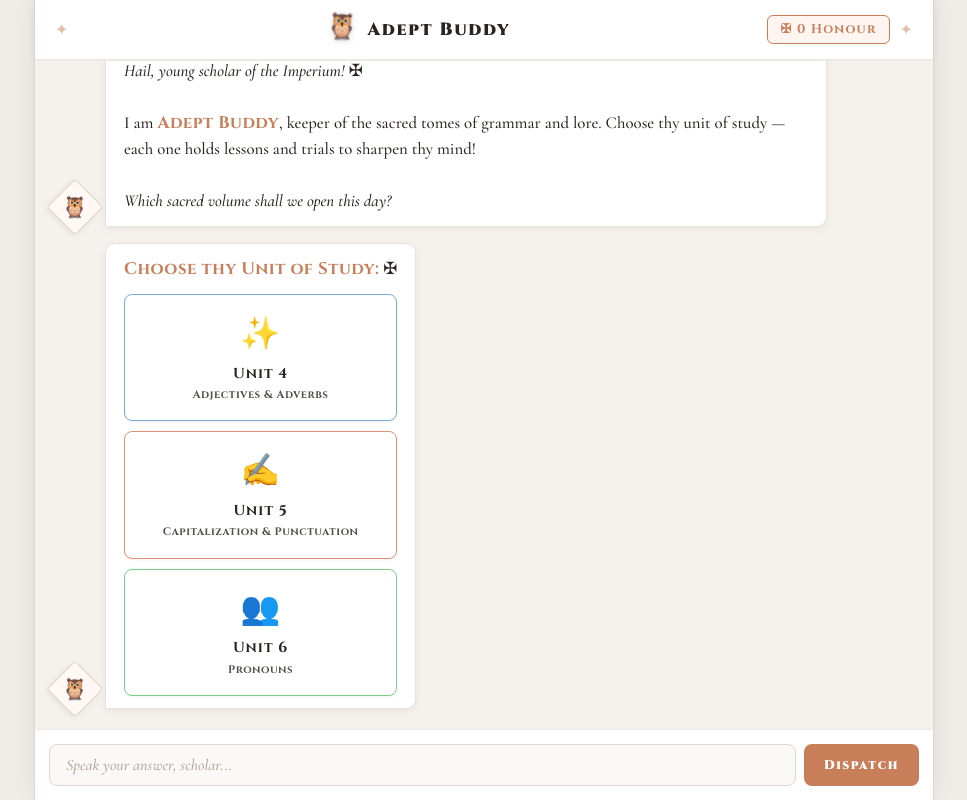
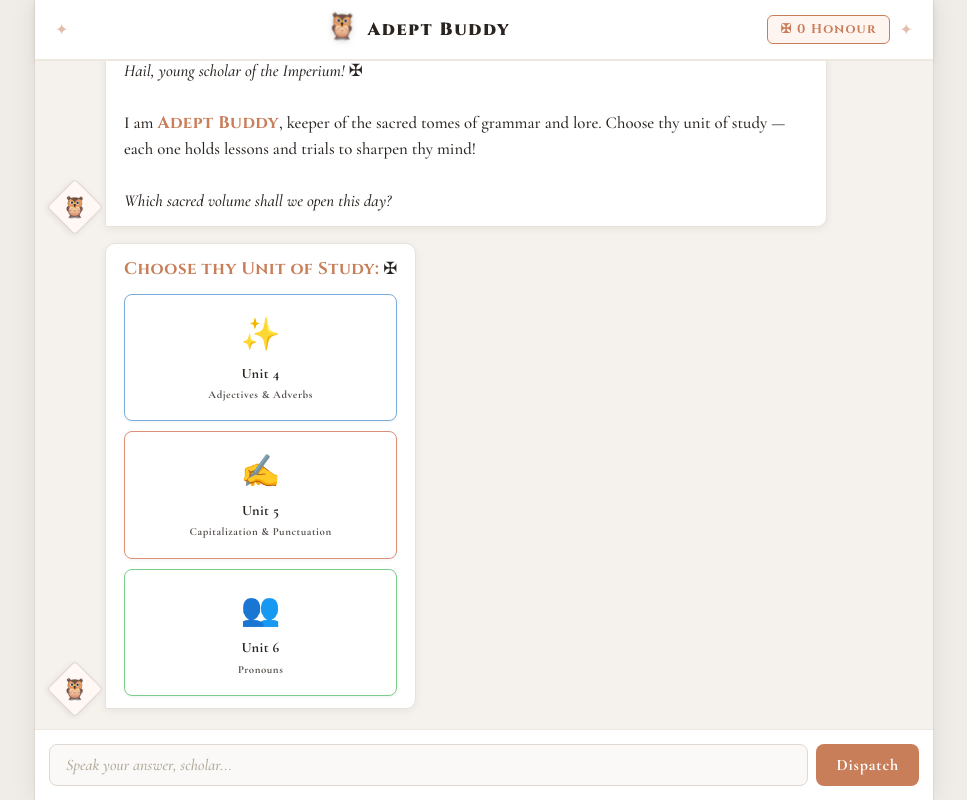
Before and after one commit to ansamluc/AIchatbot, a plain HTML site: page index.html in a window 1280 px wide. Shown: the whole page, without its empty margins (156-1123 px from the left). Drawn offline with nearby package versions, Linux system fonts and the light colour scheme.

Commit message:
Changed Font

```diff
--- a/index.html
+++ b/index.html
@@ -192,10 +192,10 @@
     background: #ffffff;
     color: #2a2420;
     border-radius: 8px;
-    font-family: 'Cinzel', serif;
-    font-size: 0.82rem;
+    font-family: 'Cormorant Garamond', serif;
+    font-size: 1rem;
     font-weight: 700;
-    letter-spacing: 0.08em;
+    letter-spacing: 0.03em;
     text-transform: none;
     cursor: pointer;
     transition: all 0.2s;
@@ -288,10 +288,10 @@
     color: #ffffff;
     border: none;
     border-radius: 8px;
-    font-family: 'Cinzel', serif;
-    font-size: 0.8rem;
+    font-family: 'Cormorant Garamond', serif;
+    font-size: 1rem;
     font-weight: 900;
-    letter-spacing: 0.12em;
+    letter-spacing: 0.05em;
     text-transform: none;
     cursor: pointer;
     transition: all 0.2s;
@@ -329,8 +329,8 @@
     padding: 10px 14px;
     border-radius: 6px;
     margin-top: 6px;
-    font-family: 'Cinzel', serif;
-    font-size: 0.9rem;
+    font-family: 'Cormorant Garamond', serif;
+    font-size: 1.05rem;
   }
   .feedback-wrong {
     background: #fff3f0;
@@ -340,8 +340,8 @@
     padding: 10px 14px;
     border-radius: 6px;
     margin-top: 6px;
-    font-family: 'Cinzel', serif;
-    font-size: 0.9rem;
+    font-family: 'Cormorant Garamond', serif;
+    font-size: 1.05rem;
   }
   .reading-passage {
     background: #f8f4ee;
```
